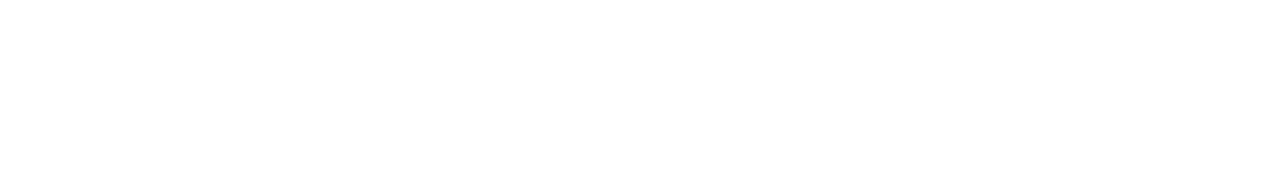
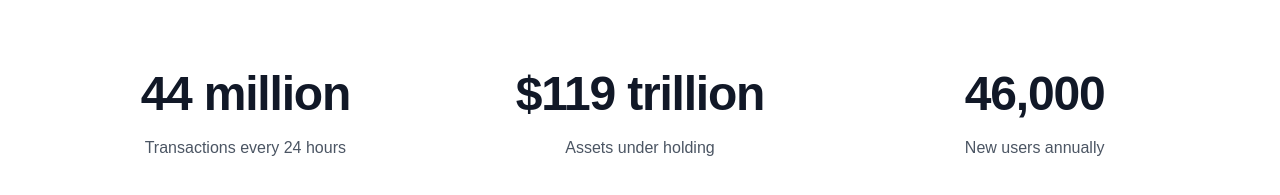
Before and after one commit to nurdoganbahadir/React-TNY-Rent-a-Car, a React (Create React App) app: page / in a window 1280 px wide. Shown: the part 727-922 px from the top of the page. Before the commit the page ends 800 px from the top, so only its background shows below. Built offline with nearby package versions, Linux system fonts and the light colour scheme; no server answers; sample sign-in values are in the browser's storage.

Commit message:
home sayfasına stats bölümü eklendi

```diff
--- a/src/pages/Home.jsx
+++ b/src/pages/Home.jsx
@@ -2,6 +2,7 @@
 import Modal from "../components/Other/Modal";
 import MySwiper from "../components/Other/MySwiper";
 import { useProductsContext } from "../context/ProductProvider";
+import Stats from "./Stats";
 
 const Home = () => {
   const [modal, setModal] = useState(null);
@@ -71,6 +72,7 @@
         ))}
       </div>
       {modal && <Modal modal={modal} onClose={() => setModal(null)} />}
+      <Stats />
     </section>
   );
 };
--- /dev/null
+++ b/src/pages/Stats.jsx
@@ -0,0 +1,38 @@
+import React from "react";
+
+const Stats = () => {
+  return (
+    <div class="bg-white dark:bg-blue-900 py-24 sm:py-32">
+      <div class="mx-auto max-w-7xl px-6 lg:px-8">
+        <dl class="grid grid-cols-1 gap-x-8 gap-y-16 text-center lg:grid-cols-3">
+          <div class="mx-auto flex max-w-xs flex-col gap-y-4 ">
+            <dt class="text-base leading-7 text-gray-600 dark:text-gray-400">
+              Transactions every 24 hours
+            </dt>
+            <dd class="order-first text-3xl font-semibold tracking-tight text-gray-900 sm:text-5xl dark:text-white">
+              44 million
+            </dd>
+          </div>
+          <div class="mx-auto flex max-w-xs flex-col gap-y-4">
+            <dt class="text-base leading-7 text-gray-600 dark:text-gray-400">
+              Assets under holding
+            </dt>
+            <dd class="order-first text-3xl font-semibold tracking-tight text-gray-900 sm:text-5xl dark:text-white">
+              $119 trillion
+            </dd>
+          </div>
+          <div class="mx-auto flex max-w-xs flex-col gap-y-4">
+            <dt class="text-base leading-7 text-gray-600 dark:text-gray-400">
+              New users annually
+            </dt>
+            <dd class="order-first text-3xl font-semibold tracking-tight text-gray-900 sm:text-5xl dark:text-white">
+              46,000
+            </dd>
+          </div>
+        </dl>
+      </div>
+    </div>
+  );
+};
+
+export default Stats;
```
